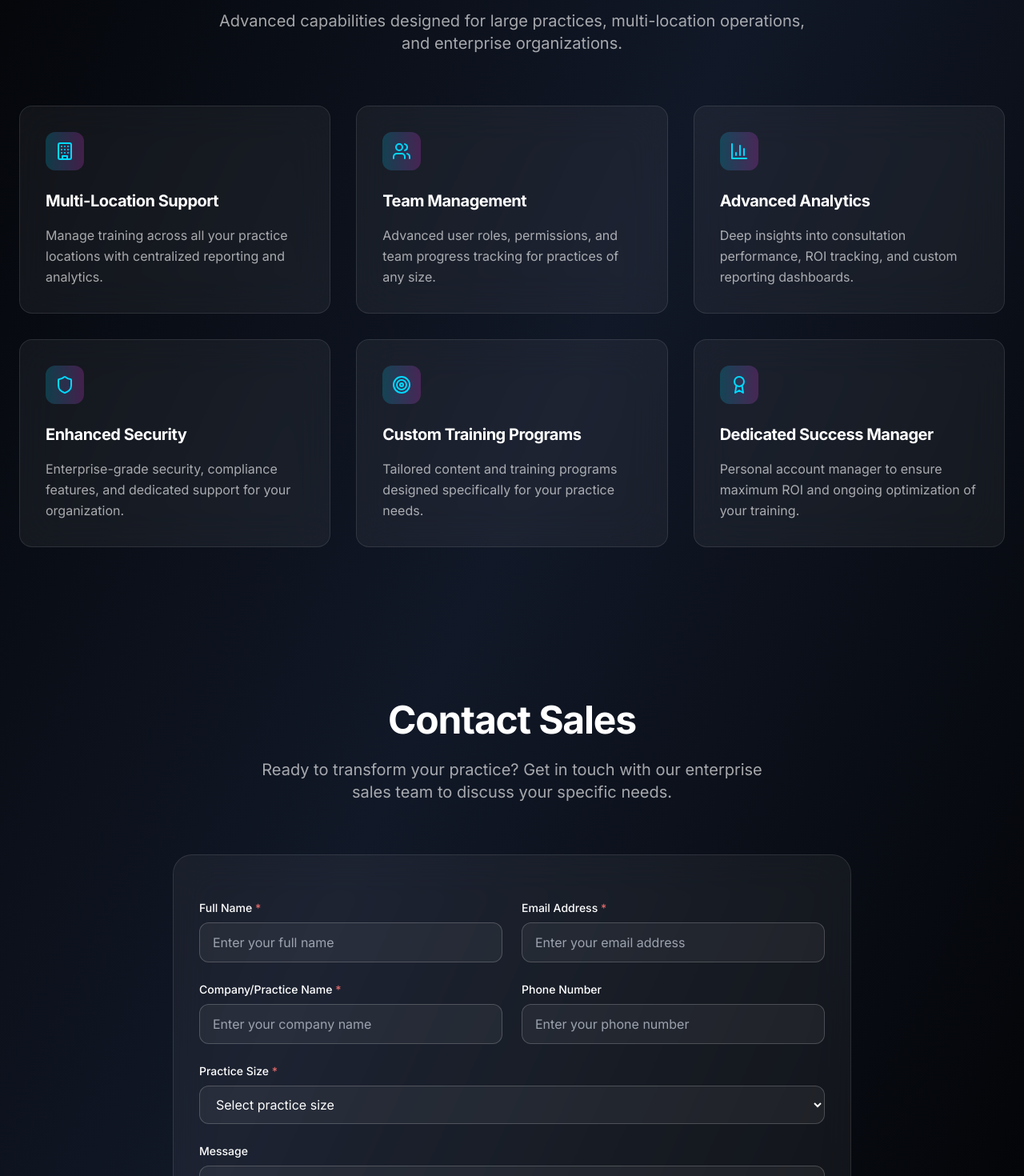
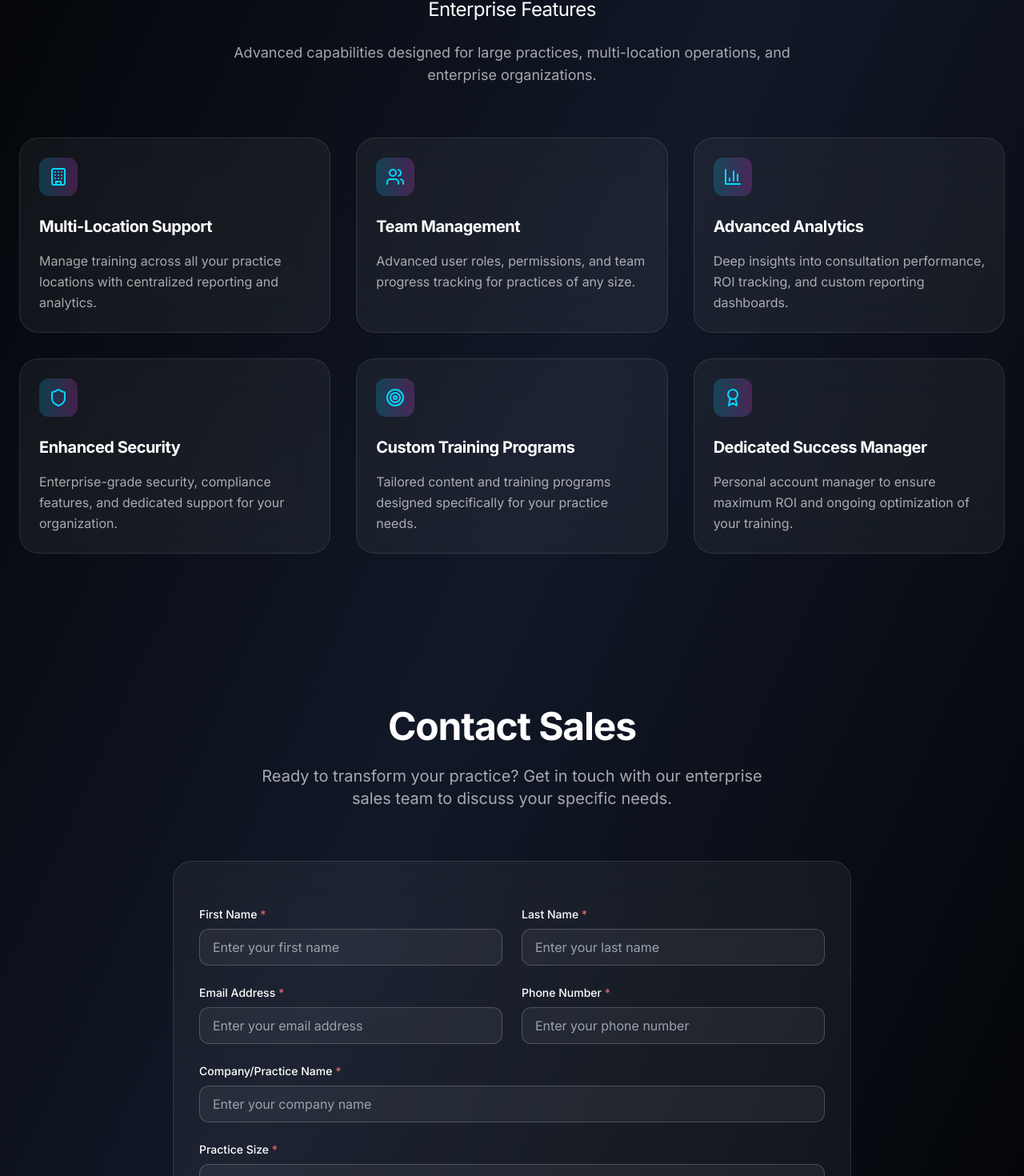
Before and after one commit to TheNorthKorean/ashsite, a React (Vite) app: page /enterprise in a window 1280 px wide. Shown: the part 753-2223 px from the top of the page at 80% size. Built offline with nearby package versions, Linux system fonts and the light colour scheme; no server answers.

Commit message:
“v2.4”

```diff
--- a/src/pages/Coaching.tsx
+++ b/src/pages/Coaching.tsx
@@ -1,7 +1,7 @@
 import React, { useState } from 'react';
 import { motion } from 'framer-motion';
 import { useInView } from 'react-intersection-observer';
-import { Video, Users, Calendar, Award, MessageCircle, TrendingUp, CheckCircle, User, Mail, Phone, Clock } from 'lucide-react';
+import { Video, Users, Calendar, Award, MessageCircle, TrendingUp, CheckCircle, User, Clock } from 'lucide-react';
 
 const Coaching = () => {
   const [ref, inView] = useInView({
@@ -17,7 +17,6 @@ const Coaching = () => {
     practiceName: '',
     coachingType: '',
     goals: '',
-    contactMethod: 'email',
     bestTime: ''
   });
 
@@ -393,54 +392,7 @@ const Coaching = () => {
                     />
                   </div>
 
-                  {/* Contact Method */}
-                  <div>
-                    <label className="block text-sm font-regular mb-3">Preferred Contact Method</label>
-                    <div className="flex gap-6">
-                      <label className="flex items-center cursor-pointer">
-                        <input
-                          type="radio"
-                          name="contactMethod"
-                          value="email"
-                          checked={formData.contactMethod === 'email'}
-                          onChange={handleInputChange}
-                          className="sr-only"
-                        />
-                        <div className={`w-4 h-4 rounded-full border-2 mr-3 flex items-center justify-center ${
-                          formData.contactMethod === 'email'
-                            ? 'border-[#00d9ff] bg-[#00d9ff]'
-                            : 'border-white/40'
-                        }`}>
-                          {formData.contactMethod === 'email' && (
-                            <div className="w-2 h-2 rounded-full bg-white"></div>
-                          )}
-                        </div>
-                        <Mail size={16} className="mr-2" />
-                        Email
-                      </label>
-                      <label className="flex items-center cursor-pointer">
-                        <input
-                          type="radio"
-                          name="contactMethod"
-                          value="phone"
-                          checked={formData.contactMethod === 'phone'}
-                          onChange={handleInputChange}
-                          className="sr-only"
-                        />
-                        <div className={`w-4 h-4 rounded-full border-2 mr-3 flex items-center justify-center ${
-                          formData.contactMethod === 'phone'
-                            ? 'border-[#00d9ff] bg-[#00d9ff]'
-                            : 'border-white/40'
-                        }`}>
-                          {formData.contactMethod === 'phone' && (
-                            <div className="w-2 h-2 rounded-full bg-white"></div>
-                          )}
-                        </div>
-                        <Phone size={16} className="mr-2" />
-                        Phone
-                      </label>
-                    </div>
-                  </div>
+
 
                   {/* Best Time to Contact */}
                   <div>
--- a/src/pages/Enterprise.tsx
+++ b/src/pages/Enterprise.tsx
@@ -23,7 +23,8 @@ const Enterprise = () => {
   });
 
   const [formData, setFormData] = useState({
-    name: '',
+    firstName: '',
+    lastName: '',
     email: '',
     company: '',
     phone: '',
@@ -60,7 +61,8 @@ const Enterprise = () => {
       if (response.ok) {
         // Reset form
         setFormData({
-          name: '',
+          firstName: '',
+          lastName: '',
           email: '',
           company: '',
           phone: '',
@@ -158,7 +160,7 @@ const Enterprise = () => {
                   element.scrollIntoView({ behavior: 'smooth' });
                 }
               }}
-              className="px-8 py-4 bg-gradient-to-r from-[#00d9ff] to-[#ff41fd] rounded-xl font-bold text-lg shadow-lg hover:shadow-[#00d9ff]/25 transition-all duration-300 flex items-center justify-center gap-2"
+              className="px-8 py-3.5 bg-gradient-to-r from-[#00d9ff] to-[#ff41fd] rounded-2xl font-semibold text-base shadow-lg hover:shadow-[#00d9ff]/25 transition-all duration-300 flex items-center justify-center gap-2"
             >
               Get Started
               <ArrowRight size={20} />
@@ -169,7 +171,7 @@ const Enterprise = () => {
 
       {/* Features Section */}
       <section className="py-24 relative">
-        <div className="relative z-10 max-w-7xl mx-auto px-6">
+        <div className="relative z-10 max-w-7xl mx-auto px-6 mt-16">
           <motion.div
             className="text-center mb-16"
             initial={{ opacity: 0, y: 30 }}
@@ -177,8 +179,8 @@ const Enterprise = () => {
             transition={{ duration: 0.8 }}
             viewport={{ once: true }}
           >
-            <h2 className="text-4xl lg:text-5xl font-bold mb-6">Enterprise Features</h2>
-            <p className="text-xl text-white/70 max-w-3xl mx-auto">
+            <h2 className="text-2xl lg:text-2xl font-normal mb-6">Enterprise Features</h2>
+            <p className="text-lg text-white/70 max-w-3xl mx-auto">
               Advanced capabilities designed for large practices, multi-location operations, and enterprise organizations.
             </p>
           </motion.div>
@@ -187,7 +189,7 @@ const Enterprise = () => {
             {enterpriseFeatures.map((feature, index) => (
               <motion.div
                 key={feature.title}
-                className="group bg-white/5 backdrop-blur-xl border border-white/10 rounded-2xl p-8 hover:bg-white/10 hover:scale-[1.02] transition-all duration-300"
+                className="group bg-white/5 backdrop-blur-xl border border-white/10 rounded-3xl p-6 hover:bg-white/10 hover:scale-[1.02] transition-all duration-300"
                 initial={{ opacity: 0, y: 50 }}
                 whileInView={{ opacity: 1, y: 0 }}
                 transition={{ duration: 0.8, delay: 0.1 * index }}
@@ -251,19 +253,36 @@ const Enterprise = () => {
               <div className="grid md:grid-cols-2 gap-6">
                 <div>
                   <label className="block text-sm font-medium mb-2">
-                    Full Name <span className="text-red-400">*</span>
+                    First Name <span className="text-red-400">*</span>
                   </label>
                   <input
                     type="text"
-                    name="name"
-                    value={formData.name}
+                    name="firstName"
+                    value={formData.firstName}
                     onChange={handleInputChange}
                     required
-                    className="w-full px-4 py-3 bg-white/5 border border-white/20 rounded-xl focus:border-[#00d9ff] focus:outline-none transition-colors duration-300"
-                    placeholder="Enter your full name"
+                    className="w-full px-4 py-2.5 bg-white/5 border border-white/20 rounded-xl focus:border-[#00d9ff] focus:outline-none transition-colors duration-300"
+                    placeholder="Enter your first name"
                   />
                 </div>
 
+                <div>
+                  <label className="block text-sm font-medium mb-2">
+                    Last Name <span className="text-red-400">*</span>
+                  </label>
+                  <input
+                    type="text"
+                    name="lastName"
+                    value={formData.lastName}
+                    onChange={handleInputChange}
+                    required
+                    className="w-full px-4 py-2.5 bg-white/5 border border-white/20 rounded-xl focus:border-[#00d9ff] focus:outline-none transition-colors duration-300"
+                    placeholder="Enter your last name"
+                  />
+                </div>
+              </div>
+
+              <div className="grid md:grid-cols-2 gap-6">
                 <div>
                   <label className="block text-sm font-medium mb-2">
                     Email Address <span className="text-red-400">*</span>
@@ -274,41 +293,40 @@ const Enterprise = () => {
                     value={formData.email}
                     onChange={handleInputChange}
                     required
-                    className="w-full px-4 py-3 bg-white/5 border border-white/20 rounded-xl focus:border-[#00d9ff] focus:outline-none transition-colors duration-300"
+                    className="w-full px-4 py-2.5 bg-white/5 border border-white/20 rounded-xl focus:border-[#00d9ff] focus:outline-none transition-colors duration-300"
                     placeholder="Enter your email address"
-                  />
-                </div>
-              </div>
-
-              <div className="grid md:grid-cols-2 gap-6">
-                <div>
-                  <label className="block text-sm font-medium mb-2">
-                    Company/Practice Name <span className="text-red-400">*</span>
-                  </label>
-                  <input
-                    type="text"
-                    name="company"
-                    value={formData.company}
-                    onChange={handleInputChange}
-                    required
-                    className="w-full px-4 py-3 bg-white/5 border border-white/20 rounded-xl focus:border-[#00d9ff] focus:outline-none transition-colors duration-300"
-                    placeholder="Enter your company name"
                   />
                 </div>
 
                 <div>
                   <label className="block text-sm font-medium mb-2">
-                    Phone Number
+                    Phone Number <span className="text-red-400">*</span>
                   </label>
                   <input
                     type="tel"
                     name="phone"
                     value={formData.phone}
                     onChange={handleInputChange}
-                    className="w-full px-4 py-3 bg-white/5 border border-white/20 rounded-xl focus:border-[#00d9ff] focus:outline-none transition-colors duration-300"
+                    required
+                    className="w-full px-4 py-2.5 bg-white/5 border border-white/20 rounded-xl focus:border-[#00d9ff] focus:outline-none transition-colors duration-300"
                     placeholder="Enter your phone number"
                   />
                 </div>
+              </div>
+
+              <div>
+                <label className="block text-sm font-medium mb-2">
+                  Company/Practice Name <span className="text-red-400">*</span>
+                </label>
+                <input
+                  type="text"
+                  name="company"
+                  value={formData.company}
+                  onChange={handleInputChange}
+                  required
+                  className="w-full px-4 py-2.5 bg-white/5 border border-white/20 rounded-xl focus:border-[#00d9ff] focus:outline-none transition-colors duration-300"
+                  placeholder="Enter your company name"
+                />
               </div>
 
               <div>
@@ -320,7 +338,7 @@ const Enterprise = () => {
                   value={formData.practiceSize}
                   onChange={handleInputChange}
                   required
-                  className="w-full px-4 py-3 bg-white/5 border border-white/20 rounded-xl focus:border-[#00d9ff] focus:outline-none transition-colors duration-300"
+                  className="w-full px-4 py-2.5 bg-white/5 border border-white/20 rounded-xl focus:border-[#00d9ff] focus:outline-none transition-colors duration-300"
                 >
                   <option value="">Select practice size</option>
                   <option value="1-5 employees">1-5 employees</option>
@@ -348,7 +366,7 @@ const Enterprise = () => {
               <motion.button
                 type="submit"
                 disabled={isSubmitting}
-                className="w-full px-8 py-4 bg-gradient-to-r from-[#00d9ff] to-[#ff41fd] rounded-xl font-bold text-lg shadow-lg hover:shadow-[#00d9ff]/25 transition-all duration-300 flex items-center justify-center gap-2 disabled:opacity-50"
+                className="w-full px-8 py-3 bg-gradient-to-r from-[#00d9ff] to-[#ff41fd] rounded-xl font-semibold text-base shadow-lg hover:shadow-[#00d9ff]/25 transition-all duration-300 flex items-center justify-center gap-2 disabled:opacity-50"
                 whileHover={{ scale: isSubmitting ? 1 : 1.02 }}
                 whileTap={{ scale: isSubmitting ? 1 : 0.98 }}
               >
```
